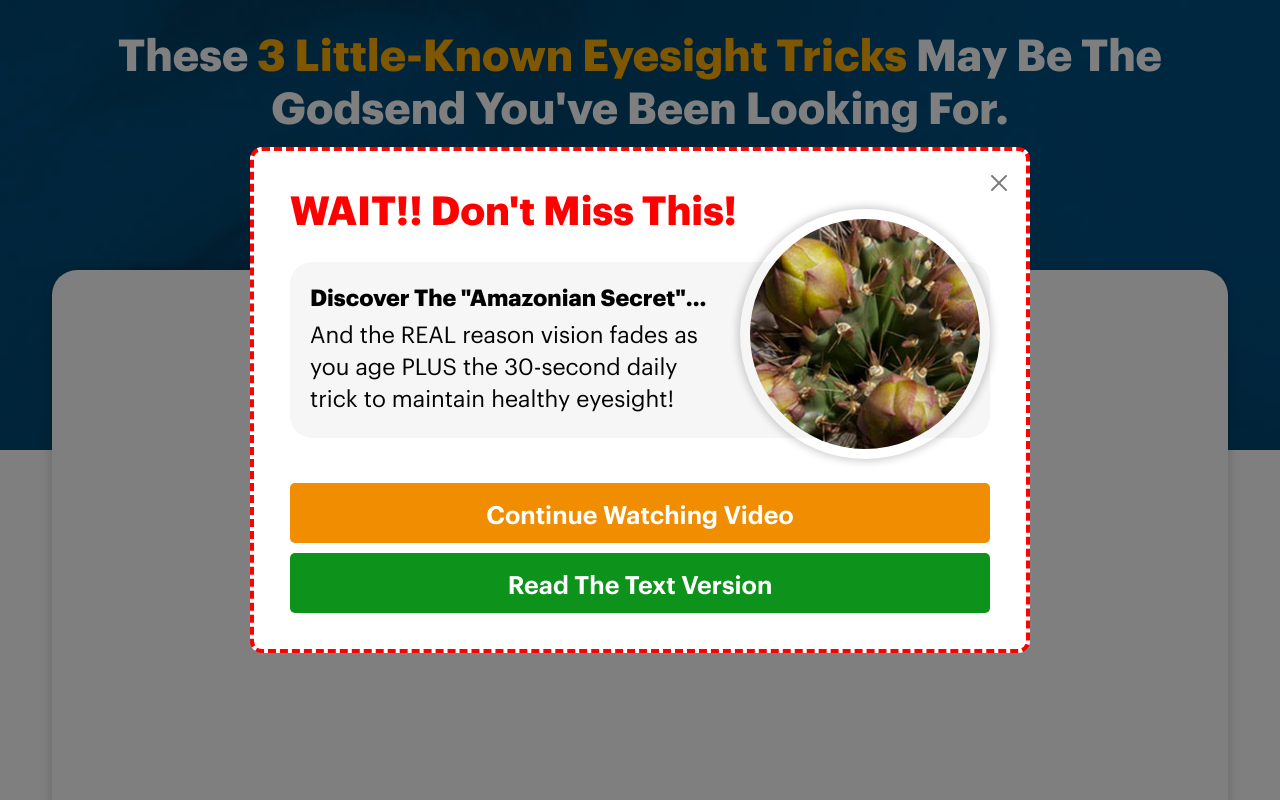
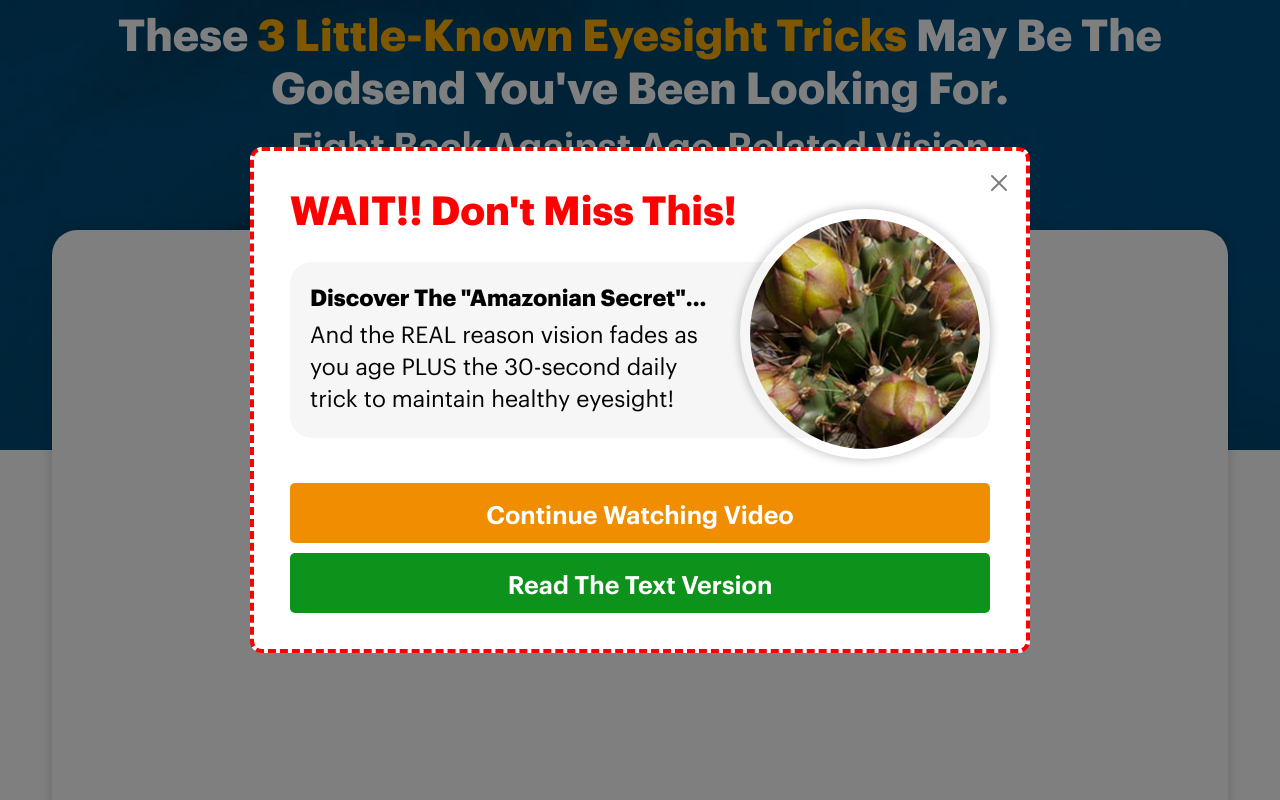
Before and after one commit to Naiem-Devs/pauls-tj, a plain HTML site: page index.html in a window 1280 px wide. Shown: the top 800 px of the page. Drawn offline with Linux system fonts and the light colour scheme; a script that the page names is missing.

Commit message:
update v-6

```diff
--- a/assets/css/style.css
+++ b/assets/css/style.css
@@ -152,7 +152,7 @@ body.visited .sec_hide {
 
 /* header- section start */
 .header-area {background: url(../img/banner-bgr.jpg);text-align: center;background-size: cover;background-repeat: no-repeat;height: 450px;}
-.header_text {padding: 25px 0 30px;}
+.header_text {padding: 5px 0 15px;}
 
 .header_text h2 {
     color: #fff;
@@ -167,7 +167,7 @@ body.visited .sec_hide {
 .header_text h1 {
     font-size: 44px;
     color: #fff;
-    margin-bottom: 25px;
+    margin-bottom: 10px;
 }
 
 .header_text h1 span {
@@ -178,7 +178,7 @@ body.visited .sec_hide {
 
 /* video- section start */
 
-.video_frame {margin-top: -180px;}
+.video_frame {margin-top: -220px;}
 
 .video_frame i {
     display: block;
```
